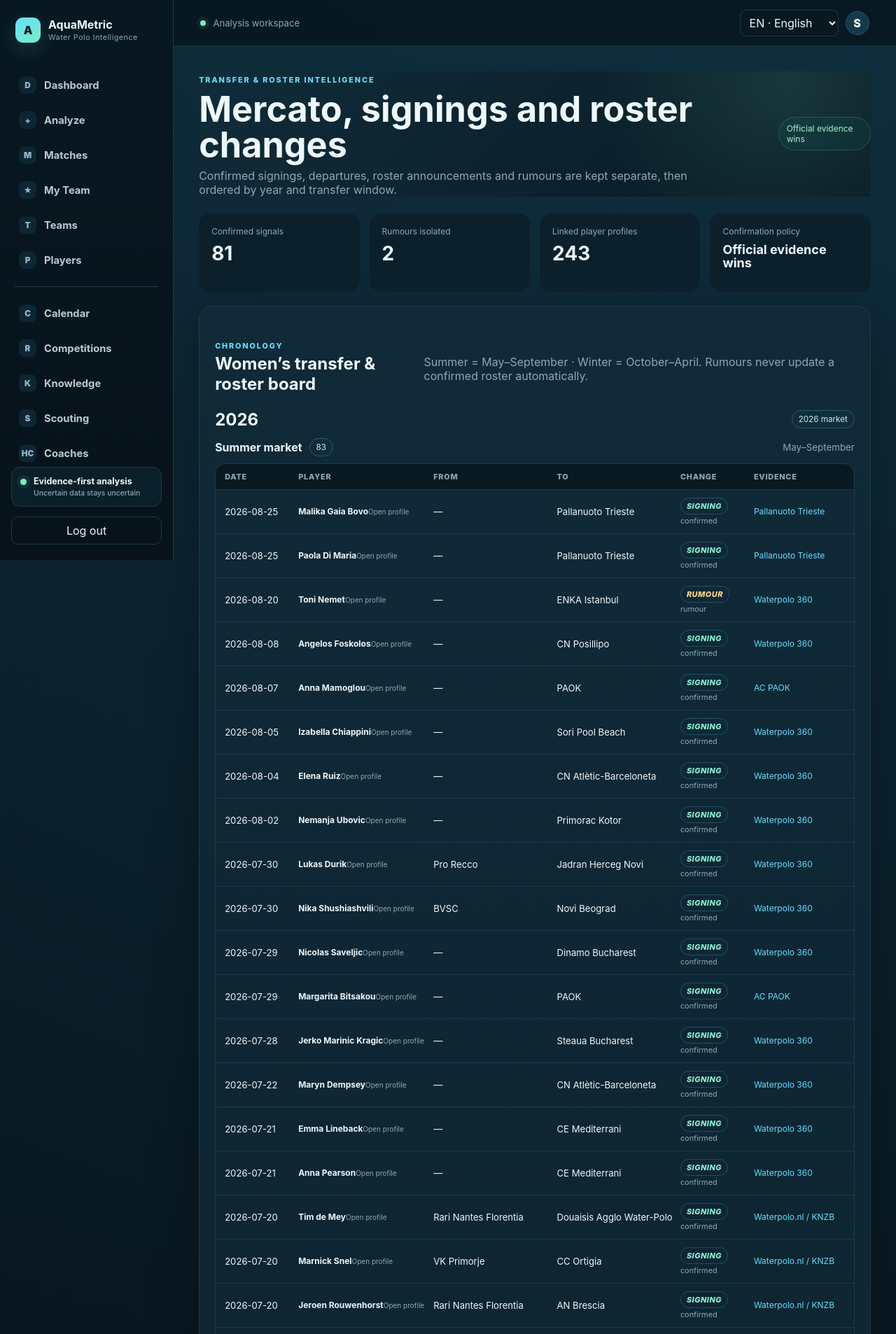
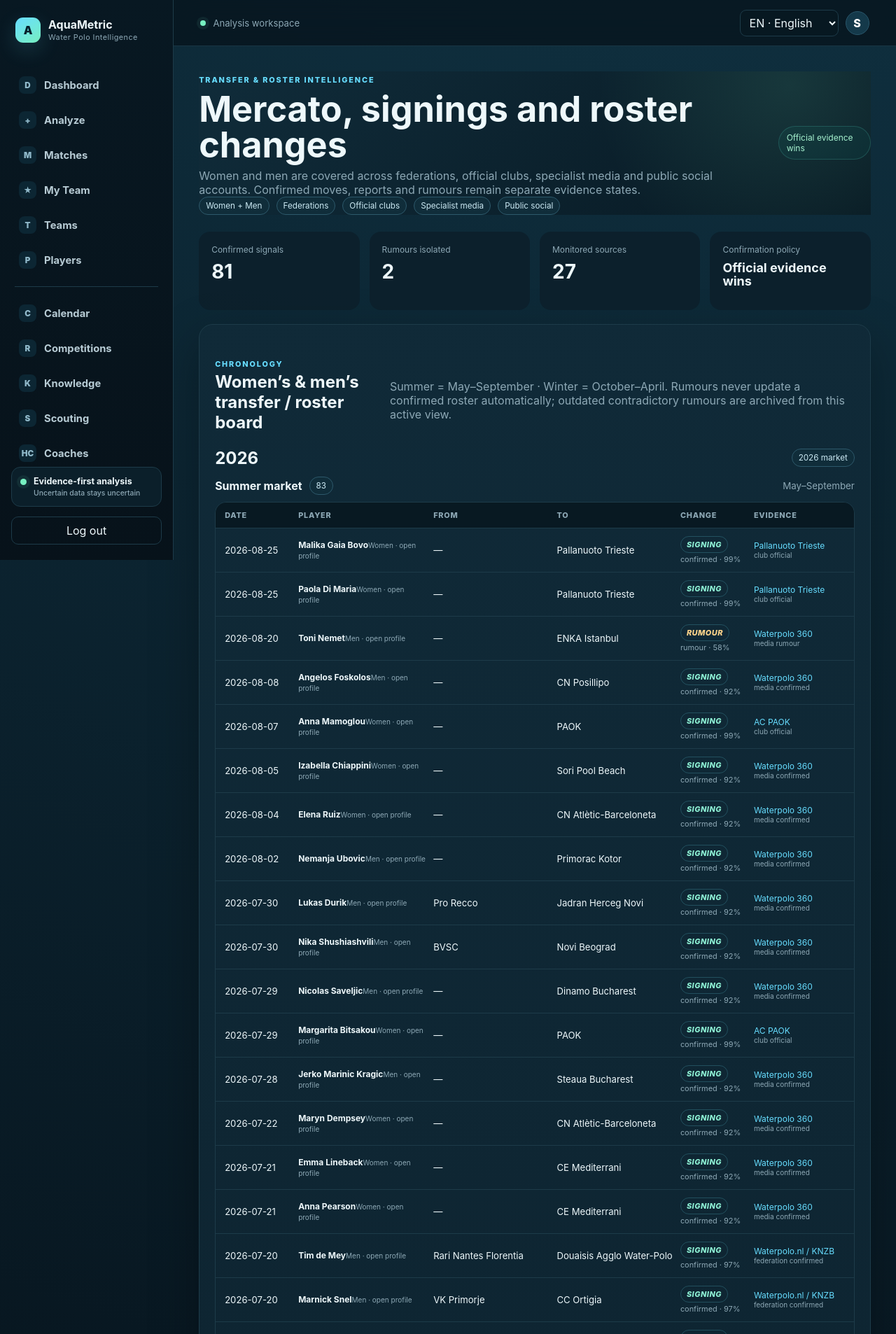
Before and after one commit to azertyuiop95200/aquametric-Waterpolo, a FastAPI app: page /transfer-watch in a window 1280 px wide. Shown: the top 1906 px of the page at 70% size. Run offline with FastAPI, Linux system fonts and the light colour scheme; the visitor is signed in with stand-in values (Sample User, id 1); data comes from the database, SQL or seed files in the repository; tables that the repository leaves empty hold one stand-in row (values such as "Sample post"); some libraries are stand-ins or nearby versions.

Commit message:
Broaden transfer board to women, men and richer evidence tiers

```diff
--- a/source/templates/transfer_watch.html
+++ b/source/templates/transfer_watch.html
@@ -1,22 +1,22 @@
 {% extends "base.html" %}{% block content %}
-<section class="page-head transfer-hero"><div><span class="eyebrow" data-i18n="transfer.eyebrow">TRANSFER & ROSTER INTELLIGENCE</span><h1 data-i18n="transfer.title">Mercato, signings and roster changes</h1><p data-i18n="transfer.intro">Confirmed signings, departures, roster announcements and rumours are kept separate, then ordered by year and transfer window.</p></div><div class="trust-badge" data-i18n="transfer.policy_value">Official evidence wins</div></section>
-<div class="kpi-grid four"><div class="kpi"><span data-i18n="transfer.confirmed">Confirmed signals</span><b>{{ confirmed }}</b></div><div class="kpi"><span data-i18n="transfer.rumours">Rumours isolated</span><b>{{ rumours }}</b></div><div class="kpi"><span data-i18n="transfer.players">Linked player profiles</span><b>{{ profile_by_name|length }}</b></div><div class="kpi"><span data-i18n="transfer.policy">Confirmation policy</span><b class="small-kpi" data-i18n="transfer.policy_value">Official evidence wins</b></div></div>
+<section class="page-head transfer-hero"><div><span class="eyebrow" data-i18n="transfer.eyebrow">TRANSFER & ROSTER INTELLIGENCE</span><h1 data-i18n="transfer.title">Mercato, signings and roster changes</h1><p>Women and men are covered across federations, official clubs, specialist media and public social accounts. Confirmed moves, reports and rumours remain separate evidence states.</p><div class="actions compact"><span class="pill">Women + Men</span><span class="pill">Federations</span><span class="pill">Official clubs</span><span class="pill">Specialist media</span><span class="pill">Public social</span></div></div><div class="trust-badge" data-i18n="transfer.policy_value">Official evidence wins</div></section>
+<div class="kpi-grid four"><div class="kpi"><span data-i18n="transfer.confirmed">Confirmed signals</span><b>{{ confirmed }}</b></div><div class="kpi"><span data-i18n="transfer.rumours">Active rumours</span><b>{{ rumours }}</b></div><div class="kpi"><span>Monitored sources</span><b>{{ sources|length }}</b></div><div class="kpi"><span data-i18n="transfer.policy">Confirmation policy</span><b class="small-kpi" data-i18n="transfer.policy_value">Official evidence wins</b></div></div>
 
-{% set years = namespace(items=[]) %}{% for x in transfers %}{% set y = x.published_date[:4] %}{% if y not in years.items %}{% set _ = years.items.append(y) %}{% endif %}{% endfor %}
-<section class="panel"><div class="section-title"><div><span class="eyebrow">CHRONOLOGY</span><h2>Women’s transfer & roster board</h2></div><p class="muted">Summer = May–September · Winter = October–April. Rumours never update a confirmed roster automatically.</p></div>
+{% set years = namespace(items=[]) %}{% for x in transfers %}{% if x.signal_type != 'superseded' %}{% set y = x.published_date[:4] %}{% if y not in years.items %}{% set _ = years.items.append(y) %}{% endif %}{% endif %}{% endfor %}
+<section class="panel"><div class="section-title"><div><span class="eyebrow">CHRONOLOGY</span><h2>Women’s & men’s transfer / roster board</h2></div><p class="muted">Summer = May–September · Winter = October–April. Rumours never update a confirmed roster automatically; outdated contradictory rumours are archived from this active view.</p></div>
 {% for year in years.items %}
   <div class="market-year"><h2>{{ year }}</h2><span class="pill">{{ year }} market</span></div>
   {% for window in ['summer','winter'] %}
     {% set rows = namespace(count=0) %}
-    {% for x in transfers %}{% set m = x.published_date[5:7] %}{% set is_summer = m in ['05','06','07','08','09'] %}{% if x.published_date[:4] == year and ((window == 'summer' and is_summer) or (window == 'winter' and not is_summer)) %}{% set rows.count = rows.count + 1 %}{% endif %}{% endfor %}
+    {% for x in transfers %}{% if x.signal_type != 'superseded' %}{% set m = x.published_date[5:7] %}{% set is_summer = m in ['05','06','07','08','09'] %}{% if x.published_date[:4] == year and ((window == 'summer' and is_summer) or (window == 'winter' and not is_summer)) %}{% set rows.count = rows.count + 1 %}{% endif %}{% endif %}{% endfor %}
     {% if rows.count %}<div class="market-window"><div class="market-window-head"><h3 data-i18n="transfer.{{ window }}">{{ 'Summer market' if window == 'summer' else 'Winter market' }}</h3><span class="pill">{{ rows.count }}</span><small data-i18n="transfer.{{ window }}_months">{{ 'May–September' if window == 'summer' else 'October–April' }}</small></div>
       <div class="transfer-table" data-drag-scroll><div class="transfer-head"><span data-i18n="transfer.date">Date</span><span data-i18n="transfer.player">Player</span><span data-i18n="transfer.from">From</span><span data-i18n="transfer.to">To</span><span data-i18n="transfer.change">Change</span><span data-i18n="transfer.source">Evidence</span></div>
-      {% for x in transfers %}{% set m = x.published_date[5:7] %}{% set is_summer = m in ['05','06','07','08','09'] %}{% if x.published_date[:4] == year and ((window == 'summer' and is_summer) or (window == 'winter' and not is_summer)) %}
+      {% for x in transfers %}{% if x.signal_type != 'superseded' %}{% set m = x.published_date[5:7] %}{% set is_summer = m in ['05','06','07','08','09'] %}{% if x.published_date[:4] == year and ((window == 'summer' and is_summer) or (window == 'winter' and not is_summer)) %}
         {% if x.signal_type == 'rumour' %}{% set kind='rumour' %}{% elif x.to_team %}{% set kind='signing' %}{% elif x.from_team %}{% set kind='departure' %}{% else %}{% set kind='roster' %}{% endif %}
-        <div class="transfer-row"><span>{{ x.published_date }}</span>{% if profile_by_name.get(x.player_name) %}<a class="player-inline-link" href="/profiles/players/{{ profile_by_name.get(x.player_name) }}"><b>{{ x.player_name }}</b><small data-i18n="transfer.open_profile">Open profile</small></a>{% else %}<b>{{ x.player_name }}</b>{% endif %}<span>{{ x.from_team or '—' }}</span><span>{{ x.to_team or '—' }}</span><span><i class="transfer-kind {{ kind }}" data-i18n="transfer.{{ kind }}">{{ kind|upper }}</i><small>{{ x.signal_type|replace('_',' ') }}</small></span><a href="{{ x.source_url }}" target="_blank" rel="noreferrer">{{ x.source_name }}</a></div>
-      {% endif %}{% endfor %}</div></div>{% endif %}
+        <div class="transfer-row"><span>{{ x.published_date }}</span>{% if profile_by_name.get(x.player_name) %}<a class="player-inline-link" href="/profiles/players/{{ profile_by_name.get(x.player_name) }}"><b>{{ x.player_name }}</b><small>{{ x.gender }} · open profile</small></a>{% else %}<b>{{ x.player_name }}<small style="display:block">{{ x.gender }}</small></b>{% endif %}<span>{{ x.from_team or '—' }}</span><span>{{ x.to_team or '—' }}</span><span><i class="transfer-kind {{ kind }}" data-i18n="transfer.{{ kind }}">{{ kind|upper }}</i><small>{{ x.signal_type|replace('_',' ') }} · {{ (x.confidence_score * 100)|round|int }}%</small></span><a href="{{ x.source_url }}" target="_blank" rel="noreferrer">{{ x.source_name }}<small style="display:block">{{ x.source_tier|replace('_',' ') }}</small></a></div>
+      {% endif %}{% endif %}{% endfor %}</div></div>{% endif %}
   {% endfor %}
 {% else %}<div class="market-empty">No transfer or roster change is recorded yet.</div>{% endfor %}</section>
 
-<section class="two-col"><div class="panel"><div class="section-title"><div><span class="eyebrow">SOURCE WATCH</span><h2 data-i18n="transfer.source_watch">Monitored public signals</h2></div></div><div class="source-watch-list">{% for s in sources %}<div class="source-watch"><div><b>{{ s.name }}</b><small>{{ s.platform }} · every {{ s.refresh_hours }}h · {{ s.trust_level }}</small></div><p>{{ s.note }}</p><a href="{{ s.url }}" target="_blank" rel="noreferrer">Open source ↗</a></div>{% endfor %}</div></div><div class="panel"><div class="section-title"><div><span class="eyebrow">MATCH INTAKE</span><h2 data-i18n="transfer.queue">Match research queue</h2></div></div><div class="research-list">{% for m in targets %}<div class="research-item"><span>{{ m.event_date }}</span><b>{{ m.team_a }} <em>{{ m.score_text }}</em> {{ m.team_b }}</b><small>{{ m.competition }} · {{ m.research_status|replace('_',' ') }}</small><p>{{ m.note }}</p><a href="{{ m.source_url }}" target="_blank" rel="noreferrer">Official source ↗</a></div>{% endfor %}</div></div></section>
+<section class="two-col"><div class="panel"><div class="section-title"><div><span class="eyebrow">SOURCE WATCH</span><h2 data-i18n="transfer.source_watch">Monitored public signals</h2></div><p class="muted">{{ sources|length }} active sources. Social/community signals are discovery inputs, not automatic confirmation.</p></div><div class="source-watch-list">{% for s in sources %}<div class="source-watch"><div><b>{{ s.name }}</b><small>{{ s.platform }} · every {{ s.refresh_hours }}h · {{ s.trust_level }}</small></div><p>{{ s.note }}</p><a href="{{ s.url }}" target="_blank" rel="noreferrer">Open source ↗</a></div>{% endfor %}</div></div><div class="panel"><div class="section-title"><div><span class="eyebrow">MATCH INTAKE</span><h2 data-i18n="transfer.queue">Match research queue</h2></div></div><div class="research-list">{% for m in targets %}<div class="research-item"><span>{{ m.event_date }}</span><b>{{ m.team_a }} <em>{{ m.score_text }}</em> {{ m.team_b }}</b><small>{{ m.competition }} · {{ m.research_status|replace('_',' ') }}</small><p>{{ m.note }}</p><a href="{{ m.source_url }}" target="_blank" rel="noreferrer">Official source ↗</a></div>{% endfor %}</div></div></section>
 {% endblock %}
```
